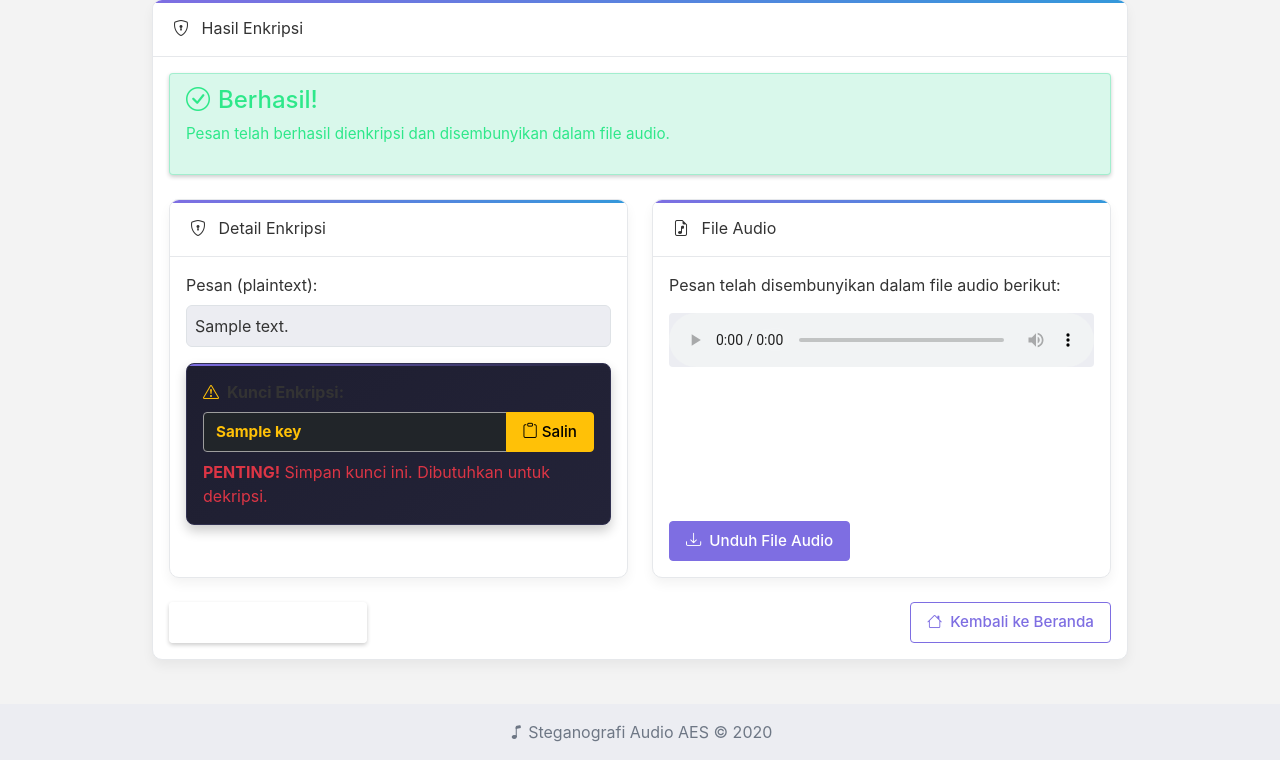
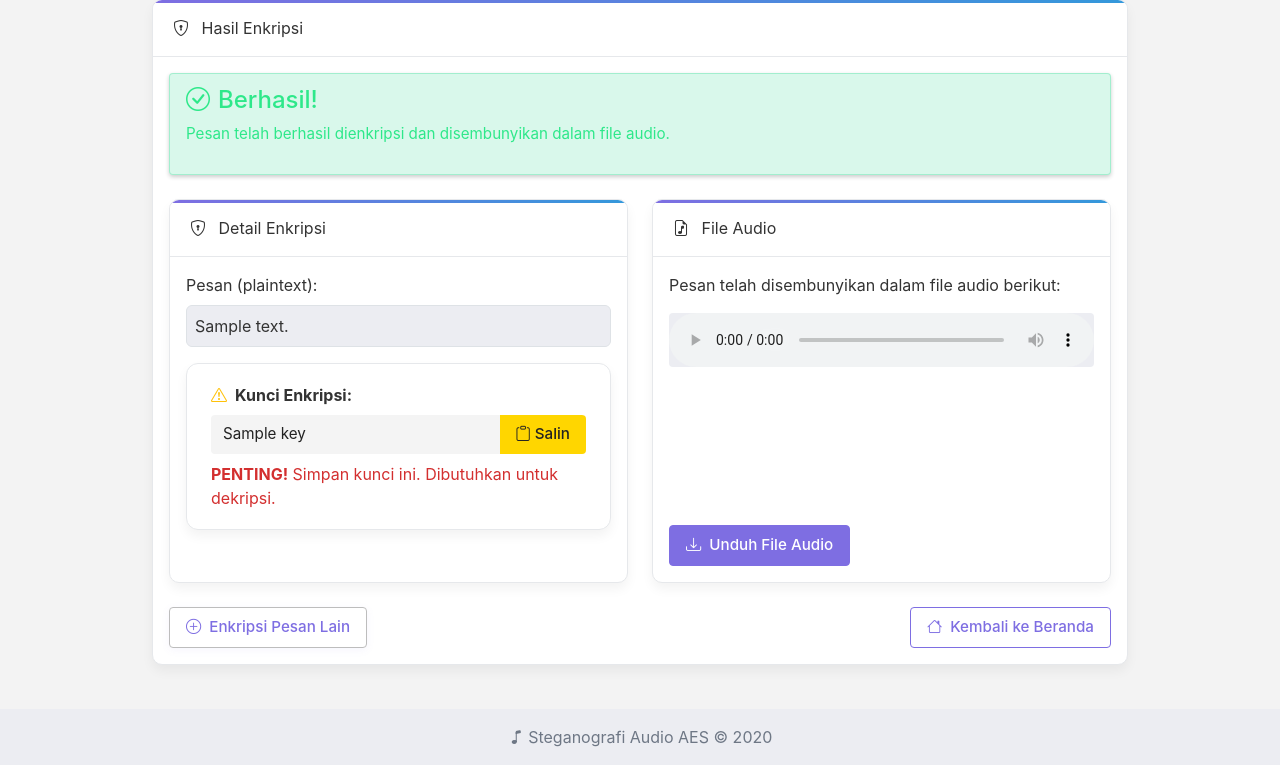
Before and after one commit to raoulhakim/aes-to-hex-to-biner-to-mapping-chord, a Flask app: template app/templates/encrypt_result.html in a window 1280 px wide. Shown: the part 93-858 px from the top of the page. Run offline with Flask 3, Linux system fonts and the light colour scheme; the template is opened without the code that fills it: most values are stand-ins (such as "Sample title", 1, 10 or a date in 2020); parts of the project's set-up code (start-up, migrations or seed data) failed here and were passed over.

Commit message:
update dikit tampilan

```diff
--- a/app/static/css/style.css
+++ b/app/static/css/style.css
@@ -355,15 +355,51 @@
     box-shadow: 0 2px 4px rgba(0, 0, 0, 0.2);
 }
 
+/* Tombol outline sekunder yang lebih kontras dan konsisten di kedua tema */
 .btn-outline-secondary {
-    color: var(--text-muted);
-    border-color: var(--border-color);
+    background: #fff;
+    color: #7e6ee2;
+    border: 1.5px solid #bdbdbd;
+    font-weight: 500;
+    box-shadow: 0 2px 8px rgba(126, 110, 226, 0.07);
+    transition: background 0.2s, color 0.2s, border 0.2s;
+    fill: #7e6ee2;
 }
-
-.btn-outline-secondary:hover {
-    background-color: var(--darker-bg);
-    color: var(--text-color);
-    box-shadow: 0 2px 4px rgba(0, 0, 0, 0.2);
+.btn-outline-secondary i,
+.btn-outline-secondary svg {
+    color: #7e6ee2 !important;
+    fill: #7e6ee2 !important;
+}
+.btn-outline-secondary:hover, .btn-outline-secondary:focus {
+    background: #f3f3fa;
+    color: #5f63f2;
+    border-color: #7e6ee2;
+}
+.btn-outline-secondary:hover i,
+.btn-outline-secondary:focus i,
+.btn-outline-secondary:hover svg,
+.btn-outline-secondary:focus svg {
+    color: #5f63f2 !important;
+    fill: #5f63f2 !important;
+}
+[data-theme="dark"] .btn-outline-secondary {
+    background: #23243a;
+    color: #dadada;
+    border: 1.5px solid #383a47;
+    fill: #dadada;
+}
+[data-theme="dark"] .btn-outline-secondary:hover, [data-theme="dark"] .btn-outline-secondary:focus {
+    background: #2c3335;
+    color: #7e6ee2;
+    border-color: #7e6ee2;
+    fill: #7e6ee2;
+}
+[data-theme="dark"] .btn-outline-secondary:hover i,
+[data-theme="dark"] .btn-outline-secondary:focus i,
+[data-theme="dark"] .btn-outline-secondary:hover svg,
+[data-theme="dark"] .btn-outline-secondary:focus svg {
+    color: #7e6ee2 !important;
+    fill: #7e6ee2 !important;
 }
 
 /* Alerts */
@@ -728,3 +764,42 @@
         padding-top: 0.5rem;
     }
 }
+
+/* Card kunci enkripsi (responsif tema) */
+.encryption-key-card {
+    background: var(--card-bg);
+    color: var(--text-color);
+    border-radius: 12px;
+    box-shadow: var(--card-shadow);
+    padding: 1.2rem 1.5rem;
+    margin-bottom: 1rem;
+    border: 1px solid var(--card-border);
+}
+[data-theme="light"] .encryption-key-card {
+    background: #fff;
+    color: #333;
+}
+[data-theme="dark"] .encryption-key-card {
+    background: #23243a;
+    color: #f8f9fa;
+}
+.encryption-key-card .form-control {
+    background: #f4f4f4;
+    color: #222;
+    border: none;
+}
+[data-theme="dark"] .encryption-key-card .form-control {
+    background: #181a2b;
+    color: #fff;
+}
+.encryption-key-card .btn-warning {
+    color: #222;
+    background: #ffd600;
+    border: none;
+}
+.encryption-key-card .btn-warning:hover {
+    background: #ffb300;
+}
+.encryption-key-card .text-danger {
+    color: #d32f2f !important;
+}
--- a/app/templates/encrypt_result.html
+++ b/app/templates/encrypt_result.html
@@ -24,14 +24,13 @@
                             <div class="border p-2 rounded" style="background-color: var(--darker-bg);">{{ plaintext }}</div>
                         </div>
 
-                        <div class="data-card">
+                        <div class="encryption-key-card">
                             <div class="d-flex align-items-center mb-2">
                                 <i class="bi bi-exclamation-triangle text-warning me-2"></i>
                                 <strong>Kunci Enkripsi:</strong>
                             </div>
                             <div class="input-group mb-2">
-                                <input type="text" class="form-control bg-dark text-warning fw-bold"
-                                    value="{{ key }}" id="encryption_key" readonly>
+                                <input type="text" class="form-control" value="{{ key }}" id="encryption_key" readonly>
                                 <button class="btn btn-warning" type="button" id="copyKeyBtn">
                                     <i class="bi bi-clipboard"></i> Salin
                                 </button>
@@ -83,7 +82,7 @@
         </div>
 
         <div class="d-flex justify-content-between">
-            <a href="{{ url_for('encrypt') }}" class="btn btn-secondary">
+            <a href="{{ url_for('encrypt') }}" class="btn btn-outline-secondary">
                 <i class="bi bi-plus-circle me-1"></i> Enkripsi Pesan Lain
             </a>
             <a href="{{ url_for('index') }}" class="btn btn-outline-primary">
```
Also changed, not shown: app/templates/decrypt_result.html (+8 -5 lines), 8 other files.
